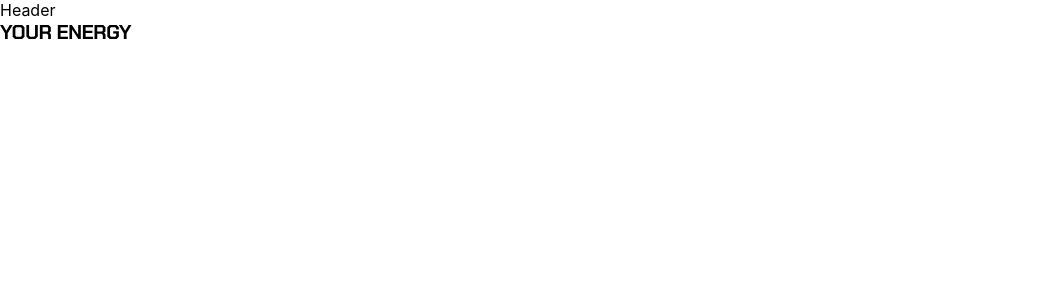
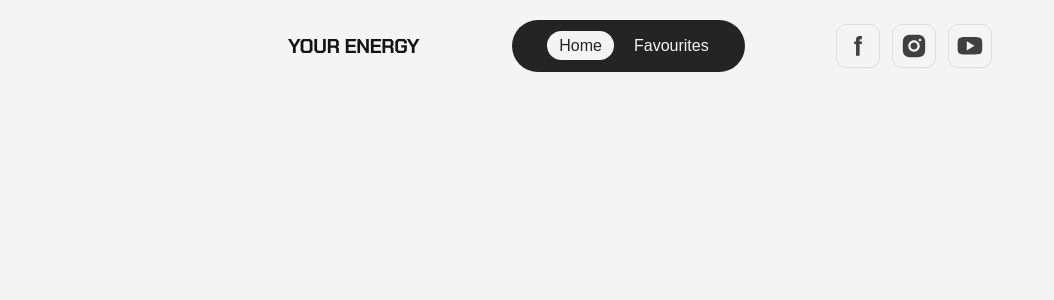
Before and after one commit to lizaklimova/energy_react-app, a React (Create React App) app: page /energy_react-app/ in a window 1280 px wide. Shown: the top 300 px of the page, without its empty margins (0-1054 px from the left). Built offline with nearby package versions, Linux system fonts and the light colour scheme.

Commit message:
header done

```diff
--- a/src/components/App/App.jsx
+++ b/src/components/App/App.jsx
@@ -11,7 +11,7 @@ export const App = () => {
     <Routes>
       <Route path="/" element={<SharedHeader />}>
         <Route index element={<MainPage />} />
-        <Route path="/favorites" element={<FavouritesPage />} />
+        <Route path="/favourites" element={<FavouritesPage />} />
         <Route path="*" element={<NotFoundPage />} />
       </Route>
     </Routes>
--- a/src/components/SharedHeader/Logo.jsx
+++ b/src/components/SharedHeader/Logo.jsx
@@ -1,15 +1,15 @@
 import { Link } from 'react-router-dom';
 import sprite from 'img/sprite.svg';
-import { LogoIcon } from './Logo.styled';
+import { LogoIconWrap, LogoIcon } from './Logo.styled';
 
 const Logo = () => {
   return (
     <Link to="/">
-      <LogoIcon>
-        <svg width="132" height="24">
+      <LogoIconWrap>
+        <LogoIcon width="132" height="24">
           <use href={`${sprite}#icon-logo`}></use>
-        </svg>
-      </LogoIcon>
+        </LogoIcon>
+      </LogoIconWrap>
     </Link>
   );
 };
--- a/src/components/SharedHeader/Logo.styled.jsx
+++ b/src/components/SharedHeader/Logo.styled.jsx
@@ -1,12 +1,15 @@
 import { styled } from 'styled-components';
 
-export const LogoIcon = styled.div`
+export const LogoIconWrap = styled.div`
   display: flex;
   align-items: center;
   justify-content: space-between;
 
   &:hover,
   &:focus {
-    filter: drop-shadow(-1px 1px 5px rgb(9, 129, 21));
+    filter: ${({ theme: { theme } }) =>
+      `drop-shadow(-1px 1px 5px ${theme.colors.greenHover})`};
   }
 `;
+
+export const LogoIcon = styled.svg``;
--- a/src/components/SharedHeader/Navigation.jsx
+++ b/src/components/SharedHeader/Navigation.jsx
@@ -0,0 +1,18 @@
+import { Nav, NavList, NavItem, NavigLink } from './Navigation.styled';
+
+const Navigation = () => {
+  return (
+    <Nav>
+      <NavList>
+        <NavItem>
+          <NavigLink to="/">Home</NavigLink>
+        </NavItem>
+        <NavItem>
+          <NavigLink to="/favourites">Favourites</NavigLink>
+        </NavItem>
+      </NavList>
+    </Nav>
+  );
+};
+
+export default Navigation;
--- a/src/components/SharedHeader/Navigation.styled.jsx
+++ b/src/components/SharedHeader/Navigation.styled.jsx
@@ -0,0 +1,35 @@
+import styled from 'styled-components';
+import { NavLink } from 'react-router-dom';
+
+export const Nav = styled.nav`
+  display: none;
+  @media screen and (min-width: 768px) {
+    display: block;
+  }
+`;
+export const NavList = styled.ul`
+  display: flex;
+  align-items: center;
+  justify-content: center;
+  gap: 20px;
+  width: 233px;
+  height: 52px;
+  border-radius: 60px;
+  background-color: ${({ theme: { theme } }) => theme.colors.accentBlack};
+  @media screen and (min-width: 1440px) {
+    width: 265px;
+  }
+`;
+export const NavItem = styled.li``;
+export const NavigLink = styled(NavLink)`
+  color: ${({ theme: { theme } }) => theme.colors.accentWhite};
+  font-size: 16px;
+  line-height: 1.5;
+
+  &.active {
+    padding: 6px 12px;
+    border-radius: 30px;
+    color: ${({ theme: { theme } }) => theme.colors.accentBlack};
+    background-color: ${({ theme: { theme } }) => theme.colors.accentWhite};
+  }
+`;
--- a/src/components/SharedHeader/SharedHeader.jsx
+++ b/src/components/SharedHeader/SharedHeader.jsx
@@ -1,10 +1,22 @@
 import Logo from './Logo';
+import { HeaderWrap, BurgerBtn, BurgerIcon } from './SharedHeader.styled';
+import { MainContainer } from '../App/App.styled';
+import Navigation from './Navigation';
+import Socials from './Socials';
 
 const SharedHeader = () => {
   return (
     <header>
-      Header
-      <Logo />
+      <MainContainer>
+        <HeaderWrap>
+          <Logo />
+          <Navigation />
+          <Socials />
+          <BurgerBtn type="button">
+            <BurgerIcon />
+          </BurgerBtn>
+        </HeaderWrap>
+      </MainContainer>
     </header>
   );
 };
--- a/src/components/SharedHeader/SharedHeader.styled.jsx
+++ b/src/components/SharedHeader/SharedHeader.styled.jsx
@@ -0,0 +1,22 @@
+import { styled } from 'styled-components';
+import { RxHamburgerMenu } from 'react-icons/rx';
+
+export const HeaderWrap = styled.header`
+  display: flex;
+  align-items: center;
+  justify-content: space-between;
+  padding-top: 20px;
+`;
+
+export const BurgerBtn = styled.button`
+  display: block;
+  background-color: transparent;
+  @media screen and (min-width: 768px) {
+    display: none;
+  }
+`;
+
+export const BurgerIcon = styled(RxHamburgerMenu)`
+  width: 32px;
+  height: 32px;
+`;
--- a/src/components/SharedHeader/Socials.jsx
+++ b/src/components/SharedHeader/Socials.jsx
@@ -0,0 +1,49 @@
+import sprite from '../../img/sprite.svg';
+import {
+  SocialsList,
+  SocialsItem,
+  SocialsLink,
+  SocialsIcon,
+} from './Socials.styled';
+
+const Socials = () => {
+  return (
+    <SocialsList>
+      <SocialsItem>
+        <SocialsLink
+          href="https://www.facebook.com/goITclub/"
+          target="_blank"
+          rel="noopener noreferrer"
+        >
+          <SocialsIcon width="28" height="28">
+            <use href={`${sprite}#icon-facebook`}></use>
+          </SocialsIcon>
+        </SocialsLink>
+      </SocialsItem>
+      <SocialsItem>
+        <SocialsLink
+          href="https://www.instagram.com/goitclub/"
+          target="_blank"
+          rel="noopener noreferrer"
+        >
+          <SocialsIcon width="28" height="28">
+            <use href={`${sprite}#icon-instagram`}></use>
+          </SocialsIcon>
+        </SocialsLink>
+      </SocialsItem>
+      <SocialsItem>
+        <SocialsLink
+          href="https://www.youtube.com/c/GoIT"
+          target="_blank"
+          rel="noopener noreferrer"
+        >
+          <SocialsIcon width="28" height="28">
+            <use href={`${sprite}#icon-youtube`}></use>
+          </SocialsIcon>
+        </SocialsLink>
+      </SocialsItem>
+    </SocialsList>
+  );
+};
+
+export default Socials;
--- a/src/components/SharedHeader/Socials.styled.jsx
+++ b/src/components/SharedHeader/Socials.styled.jsx
@@ -0,0 +1,41 @@
+import { styled } from 'styled-components';
+
+export const SocialsList = styled.ul`
+  display: none;
+  @media screen and (min-width: 768px) {
+    display: flex;
+    justify-content: center;
+    gap: 12px;
+  }
+`;
+export const SocialsItem = styled.li`
+  width: 44px;
+  height: 44px;
+  display: flex;
+  align-items: center;
+  justify-content: center;
+  border-radius: 10px;
+  border: 1px solid rgba(36, 36, 36, 0.1);
+  transition: ${({ theme: { theme } }) =>
+    ` background-color ${theme.transitions.linear}, opacity ${theme.transitions.linear}`};
+
+  &:hover,
+  &:focus {
+    background-color: ${({ theme: { theme } }) => theme.colors.accentBlack};
+    opacity: 0.8;
+  }
+  &:hover svg,
+  &:focus svg {
+    fill: ${({ theme: { theme } }) => theme.colors.accentWhite};
+  }
+`;
+export const SocialsLink = styled.a`
+  display: flex;
+  align-items: center;
+  justify-content: center;
+`;
+
+export const SocialsIcon = styled.svg`
+  opacity: 0.8;
+  transition: ${({ theme: { theme } }) => `fill ${theme.transitions.linear}`};
+`;
--- a/src/index.css
+++ b/src/index.css
@@ -1,15 +1,58 @@
-@import-normalize; /* bring in normalize.css styles */
+@import-normalize;
+
+*,
+*::before,
+*::after {
+  box-sizing: border-box;
+}
 
 body {
+  font-family: 'Neue Montreal', sans-serif;
+  font-size: 14px;
+  font-weight: 400;
+  line-height: 1.29;
+  color: #141414;
+  background-color: #f4f4f4;
   margin: 0;
-  font-family: -apple-system, BlinkMacSystemFont, 'Segoe UI', 'Roboto', 'Oxygen',
-    'Ubuntu', 'Cantarell', 'Fira Sans', 'Droid Sans', 'Helvetica Neue',
-    sans-serif;
-  -webkit-font-smoothing: antialiased;
-  -moz-osx-font-smoothing: grayscale;
 }
 
-code {
-  font-family: source-code-pro, Menlo, Monaco, Consolas, 'Courier New',
-    monospace;
+h1,
+h2,
+h3,
+h4,
+h5,
+h6,
+p {
+  margin: 0;
 }
+
+ul,
+ol {
+  margin: 0;
+  padding: 0;
+  list-style-type: none;
+}
+
+a {
+  color: currentColor;
+  text-decoration: none;
+}
+
+button {
+  font-family: inherit;
+  border: none;
+  cursor: pointer;
+}
+
+input {
+  font-family: inherit;
+}
+
+img {
+  display: block;
+  max-width: 100%;
+  height: auto;
+}
+svg {
+  fill: currentColor;
+}
--- a/src/index.js
+++ b/src/index.js
@@ -2,12 +2,16 @@ import React from 'react';
 import ReactDOM from 'react-dom/client';
 import { App } from 'components/App/App';
 import { BrowserRouter } from 'react-router-dom';
+import { ThemeProvider } from 'styled-components';
+import theme from 'theme';
 import './index.css';
 
 ReactDOM.createRoot(document.getElementById('root')).render(
   <React.StrictMode>
     <BrowserRouter basename="/energy_react-app">
-      <App />
+      <ThemeProvider theme={{ theme }}>
+        <App />
+      </ThemeProvider>
     </BrowserRouter>
   </React.StrictMode>
 );
--- /dev/null
+++ b/src/theme.js
@@ -0,0 +1,14 @@
+const theme = {
+  colors: {
+    accentBlack: '#242424',
+    accentWhite: '#F4F4F4',
+    backdrop: 'rgba(4, 4, 4, 0.40)',
+    orange: '#EEA10C',
+    greenHover: '#098115',
+  },
+  transitions: {
+    linear: '300ms linear',
+  },
+};
+
+export default theme;
```
Also changed, not shown: src/img/sprite.svg.
